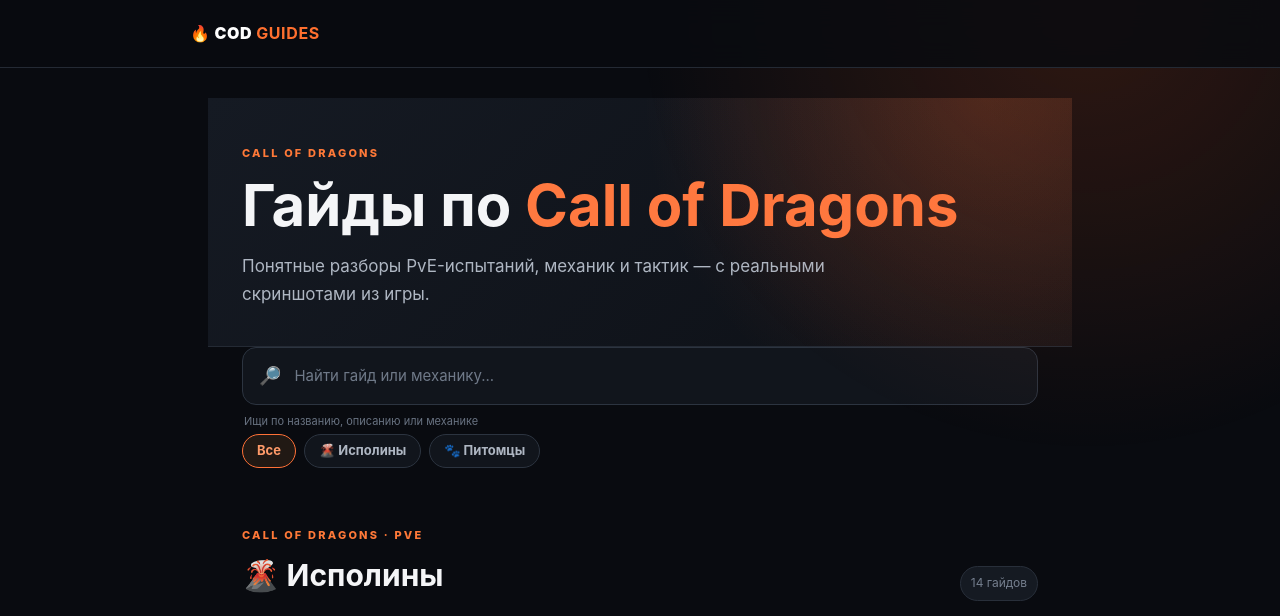
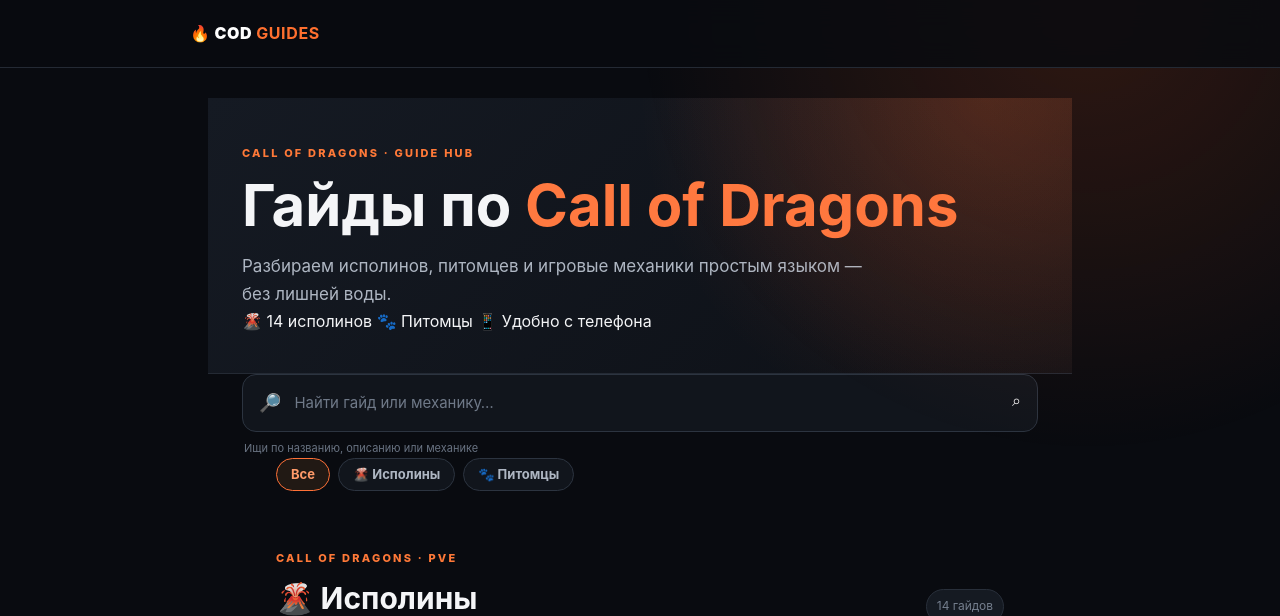
Before and after one commit to Kolya-YT/COD-Guides, a Jekyll site: the page built from index.md, in a window 1280 px wide and 900 px high, cut to the strip 0-616 px from the top of the window. Built offline with Jekyll 4.4.1, drawn with Linux system fonts in a browser that asks for light colours; some of the changed text lies outside the part shown.

Commit message:
redesign: improve homepage hero and search

```diff
--- a/index.md
+++ b/index.md
@@ -4,24 +4,31 @@
 ---
 
 <section class="home-hero">
-  <div class="home-kicker">CALL OF DRAGONS</div>
-  <h1>Гайды по <span>Call of Dragons</span></h1>
-  <p>Понятные разборы PvE-испытаний, механик и тактик — с реальными скриншотами из игры.</p>
+  <div class="home-hero-copy">
+    <div class="home-kicker">CALL OF DRAGONS · GUIDE HUB</div>
+    <h1>Гайды по <span>Call of Dragons</span></h1>
+    <p>Разбираем исполинов, питомцев и игровые механики простым языком — без лишней воды.</p>
+    <div class="home-hero-meta">
+      <span>🌋 14 исполинов</span>
+      <span>🐾 Питомцы</span>
+      <span>📱 Удобно с телефона</span>
+    </div>
+  </div>
 </section>
 
-<div class="home-search">
-  <label class="search-box">
-    <span>🔎</span>
-    <input type="search" data-guide-search placeholder="Найти гайд или механику..." autocomplete="off" enterkeyhint="search">
-  </label>
-  <div class="search-hint">Ищи по названию, описанию или механике</div>
-</div>
-
-<div class="category-nav" role="tablist" aria-label="Категории гайдов">
+<div class="home-tools">
+  <div class="home-search">
+    <label class="search-box">
+      <span>🔎</span>
+      <input type="search" data-guide-search placeholder="Найти гайд или механику…" autocomplete="off" enterkeyhint="search" aria-label="Поиск по гайдам">
+      <kbd>⌕</kbd>
+    </label>
+    <div class="search-hint">Ищи по названию, описанию или механике</div>
+    <div class="category-nav" role="tablist" aria-label="Категории гайдов">
   <button class="category-btn is-active" type="button" data-category-filter="all">Все</button>
   <button class="category-btn" type="button" data-category-filter="giants">🌋 Исполины</button>
   <button class="category-btn" type="button" data-category-filter="pets">🐾 Питомцы</button>
-</div>
+  </div>
 
 <div class="home-section-head" data-section="giants">
   <div>
```
Also changed, not shown: other parts of index.md (+1 -1 lines).
